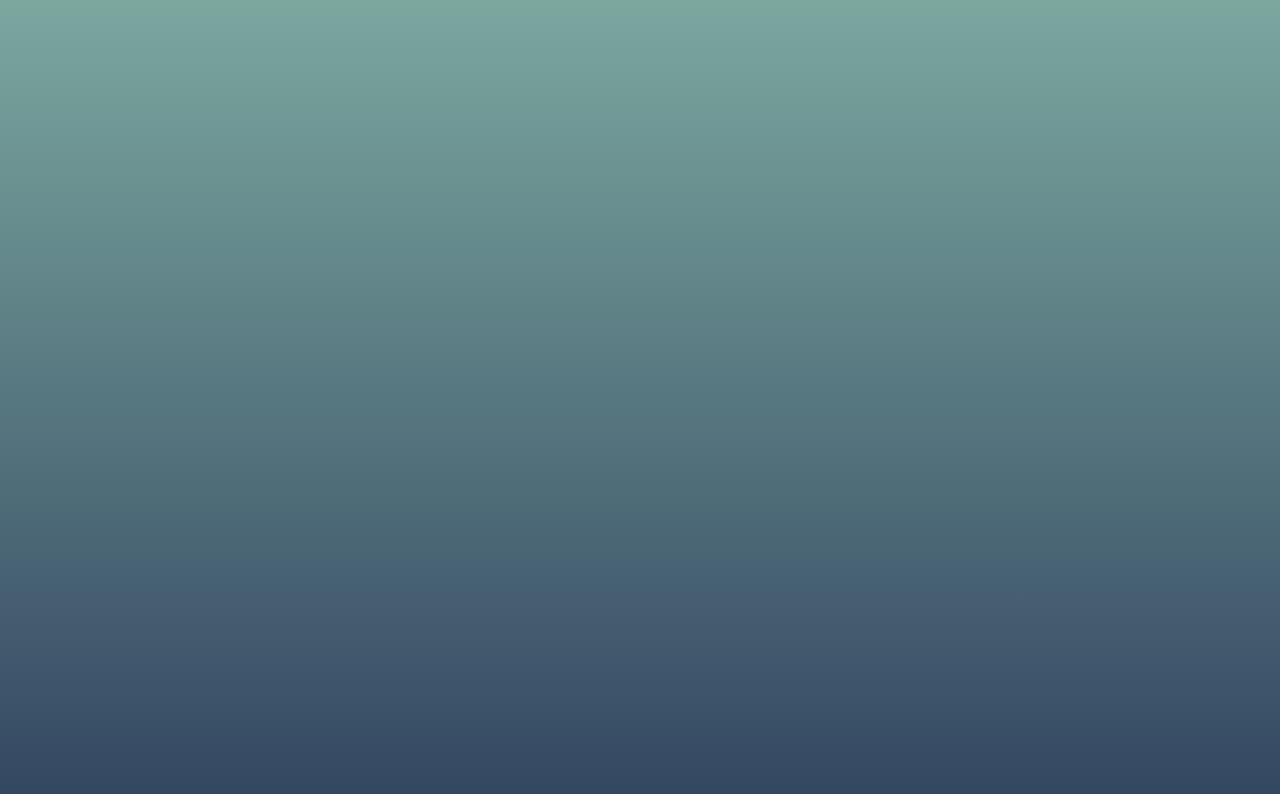
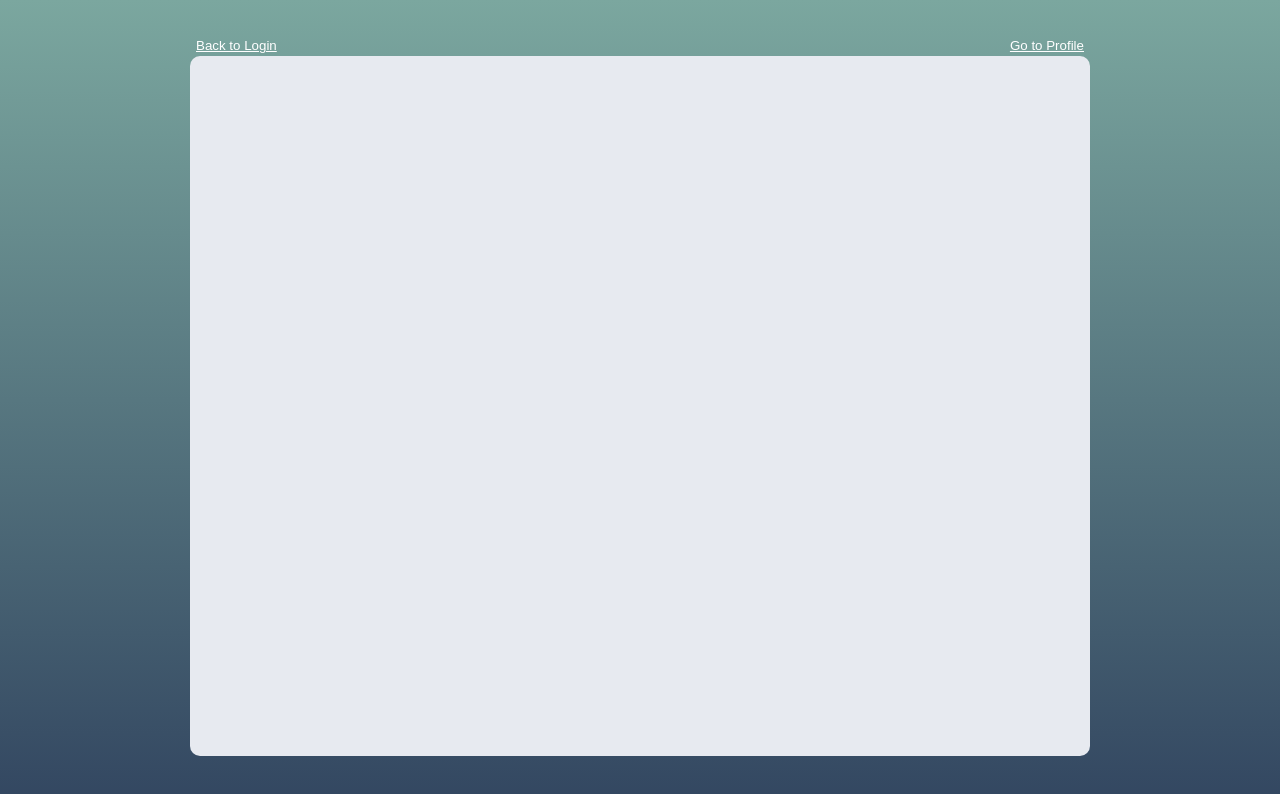
Before and after one commit to hc4417/GTXProjects, a Vue app in the folder GTXHomework/: page /profile in a window 1280 px wide. Before the commit this address had no page. Shown: the top 794 px of the page. Built offline with nearby package versions, Linux system fonts and the light colour scheme; the HTML template or start-up script is replaced by a standard one.

Commit message:
Created profile page

```diff
--- a/GTXHomework/src/Form.vue
+++ b/GTXHomework/src/Form.vue
@@ -9,8 +9,10 @@ const route = useRoute()
 
 <!-- form -->
 <template>
-  <div class = "backContainer">
-    <button class = "backButton" @click = "BackToLanding">Back to Login</button>
+  <div class = "backForthContainer">
+    <button class = "backForthButton" @click = "BackToLanding">Back to Login</button>
+
+    <button class = "backForthButton" @click = "ForwardToProfile">Go to Profile</button>
   </div>
 
   <div class = "form" :class="{ shake: shakeForm }">
@@ -47,7 +49,7 @@ const route = useRoute()
     <div class = "buttonContainer">
     <button @click = "Cleared">Clear</button>
     <button type="button" @click = "Submitted">Submit</button> <br><br>
-    </div>
+  </div>
 
     <div class = "results">
 
@@ -121,6 +123,9 @@ export default {
     },
     BackToLanding(){
       this.$router.push('/')
+    },
+    ForwardToProfile(){
+      this.$router.push('/profile')
     }
   }
 }
--- /dev/null
+++ b/GTXHomework/src/Profile.vue
@@ -0,0 +1,62 @@
+<script setup>
+import { computed } from 'vue'
+import { useRoute, useRouter } from 'vue-router'
+
+const router = useRouter()
+const route = useRoute()
+
+</script>
+
+<!-- form -->
+<template>
+    <div class = "backForthContainer">
+    <button class = "backForthButton" @click = "BackToLanding">Back to Login</button>
+
+    <button class = "backForthButton" @click = "ForwardToProfile">Go to Profile</button>
+  </div>
+
+    <div class = "form" :class="{ shake: shakeForm }">
+
+
+
+    </div>
+
+</template>
+
+<!--Data Retrieval + Button Method-->
+<script>
+export default {
+  data(){
+    return{
+
+    }
+  },
+  methods:{
+    BackToLanding(){
+      this.$router.push('/')
+    },
+    ForwardToProfile(){
+      this.$router.push('/profile')
+    }
+  }
+}
+
+</script>
+
+
+<!-- CSS + Conditionals -->
+<style scoped>
+header {
+  line-height: 1.5;
+}
+
+.logo {
+  display: block;
+  margin: 0 auto 2rem;
+}
+
+@media (min-width: 1024px) {
+
+}
+
+</style>
--- a/GTXHomework/src/assets/main.css
+++ b/GTXHomework/src/assets/main.css
@@ -129,7 +129,7 @@ a,
     height: 100%;
   }
 
-  .backButton{
+  .backForthButton{
     border: none;
     text-decoration: underline;
     text-decoration-color: white;
@@ -138,8 +138,8 @@ a,
     margin-bottom: 2px;
   }
 
-  .backContainer{
+  .backForthContainer{
     display:flex;
-    justify-content: flex-start;
+    justify-content: space-between;
   }
 }
--- a/GTXHomework/src/router.js
+++ b/GTXHomework/src/router.js
@@ -2,10 +2,12 @@ import { createWebHistory, createRouter } from 'vue-router'
 
 import Landing from './Landing.vue'
 import Form from './Form.vue'
+import Profile from './Profile.vue'
 
 const routes = [
   { path: '/', component: Landing },
   { path: '/form', component: Form },
+  { path: '/profile', component: Profile },
 ]
 
 const router = createRouter({
```
